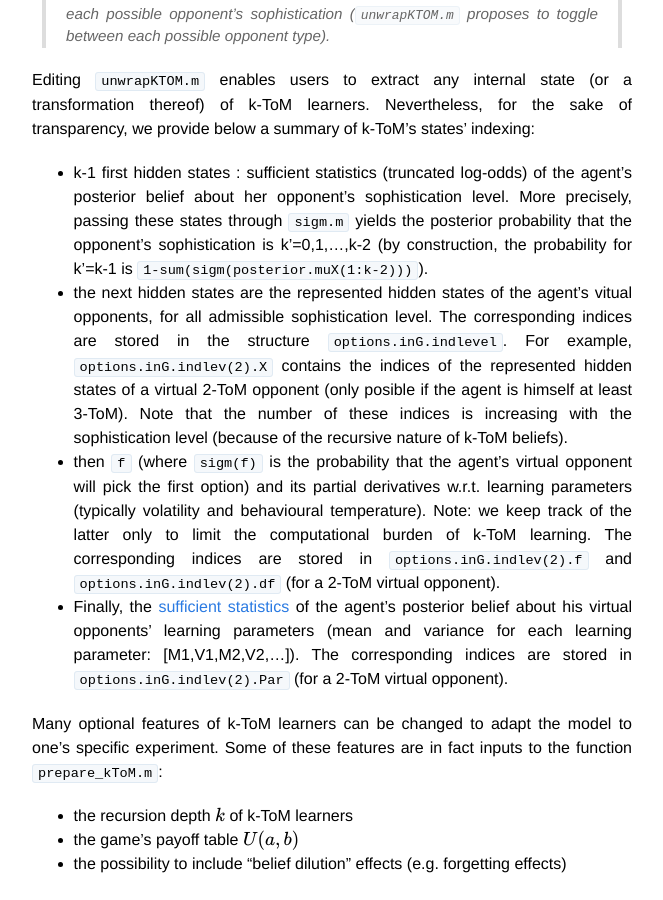
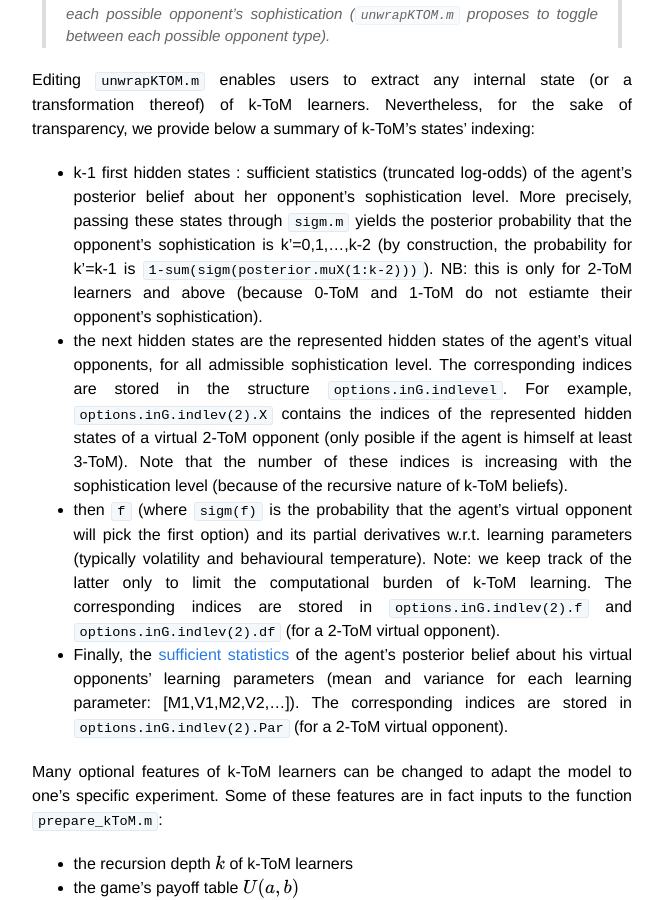
Before and after one commit to MBB-team/VBA-toolbox, a Jekyll site: the page built from _wiki/ktom.md, in a window 1280 px wide and 900 px high, scrolled down 2732 px. Shown: the whole window, without its empty margins (308-971 px from the left). Built offline with Jekyll 4.4.1, drawn with Linux system fonts in a browser that asks for light colours; nearby versions of some CDN libraries; formulas are drawn with MathJax 3.

Commit message:
Update ktom.md

```diff
--- a/_wiki/ktom.md
+++ b/_wiki/ktom.md
@@ -44,7 +44,7 @@ Once the model has been inverted, one may be willing to recover and interpret th
 
 Editing `unwrapKTOM.m` enables users to extract any internal state (or a transformation thereof) of k-ToM learners. Nevertheless, for the sake of transparency, we provide below a summary of k-ToM's states' indexing:
 
-- k-1 first hidden states : sufficient statistics (truncated log-odds) of the agent's posterior belief about her opponent's sophistication level. More precisely, passing these states through `sigm.m` yields the posterior probability that the opponent's sophistication is k'=0,1,...,k-2 (by construction, the probability for k'=k-1 is `1-sum(sigm(posterior.muX(1:k-2)))`).
+- k-1 first hidden states : sufficient statistics (truncated log-odds) of the agent's posterior belief about her opponent's sophistication level. More precisely, passing these states through `sigm.m` yields the posterior probability that the opponent's sophistication is k'=0,1,...,k-2 (by construction, the probability for k'=k-1 is `1-sum(sigm(posterior.muX(1:k-2)))`). NB: this is only for 2-ToM learners and above (because 0-ToM and 1-ToM do not estiamte their opponent's sophistication).
 - the next hidden states are the represented hidden states of the agent's vitual opponents, for all admissible sophistication level. The corresponding indices are stored in the structure `options.inG.indlevel`. For example, `options.inG.indlev(2).X` contains the indices of the represented hidden states of a virtual 2-ToM opponent (only posible if the agent is himself at least 3-ToM). Note that the number of these indices is increasing with the sophistication level (because of the recursive nature of k-ToM beliefs).
 -	then `f` (where `sigm(f)` is the probability that the agent's virtual opponent will pick the first option) and its partial derivatives w.r.t. learning parameters (typically volatility and behavioural temperature). Note: we keep track of the latter only to limit the computational burden of k-ToM learning. The corresponding indices are stored in `options.inG.indlev(2).f` and `options.inG.indlev(2).df` (for a 2-ToM virtual opponent).
 - Finally, the [sufficient statistics](https://en.wikipedia.org/wiki/Sufficient_statistic) of the agent's posterior belief about his virtual opponents' learning parameters (mean and variance for each learning parameter: [M1,V1,M2,V2,...]). The corresponding indices are stored in `options.inG.indlev(2).Par` (for a 2-ToM virtual opponent).
```
